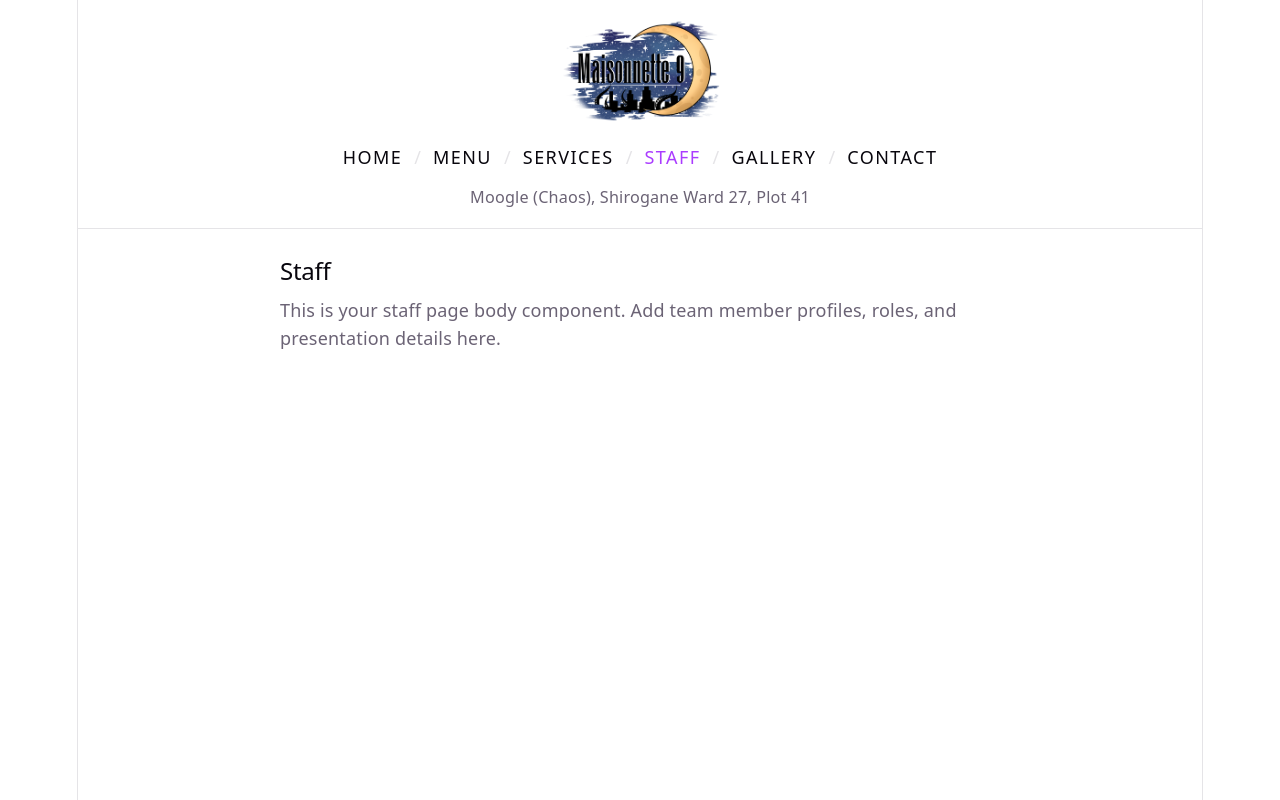
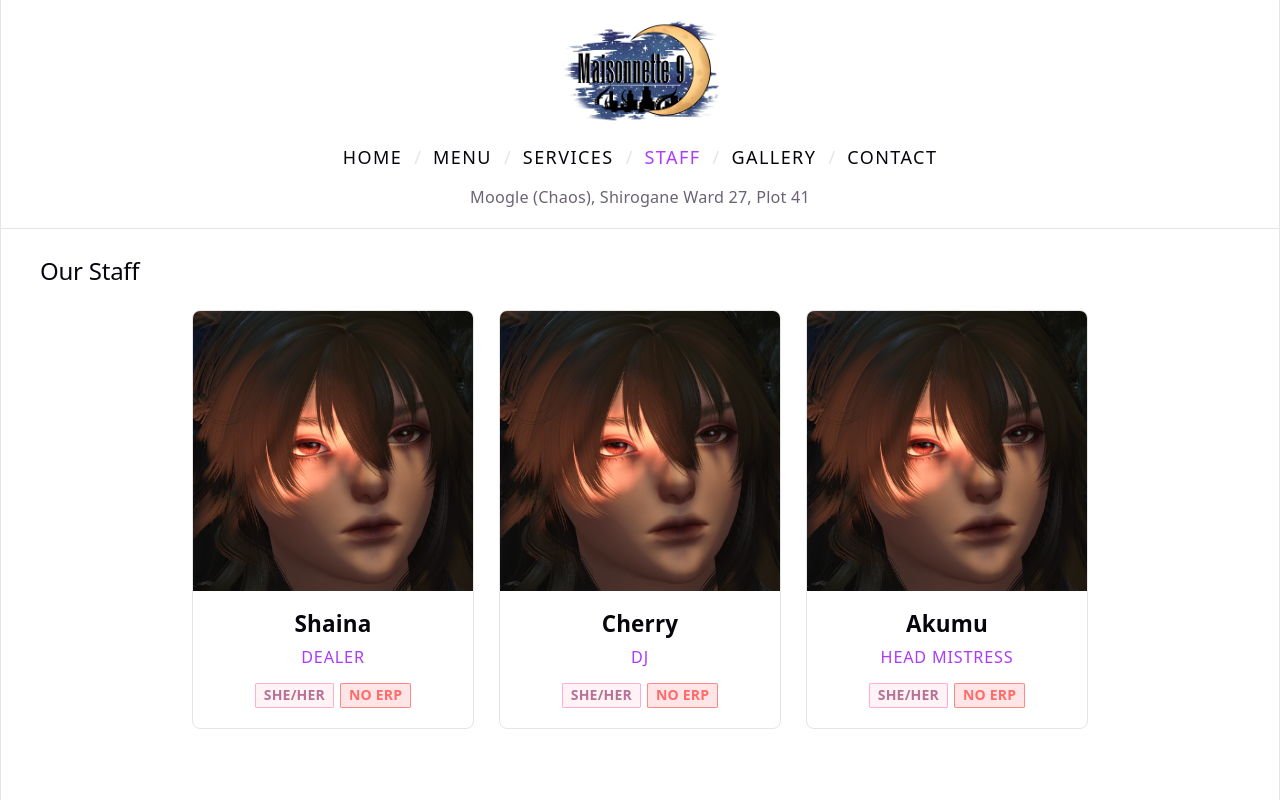
Before and after one commit to RomakaRMKA/heavens-night, a React (Vite) app: page /staff in a window 1280 px wide. Built offline with nearby package versions, Linux system fonts and the light colour scheme.

Commit message:
feat(staff): added staff grid

```diff
--- a/src/Home.css
+++ b/src/Home.css
@@ -175,7 +175,7 @@
 }
 
 .content-panel {
-  max-width: 720px;
+  max-width: 1200px;
   margin: 0 auto;
   text-align: left;
 }
--- /dev/null
+++ b/src/data/staff.json
@@ -0,0 +1,32 @@
+[
+  {
+    "id": 1,
+    "portrait": "src/assets/staff/image.png",
+    "name": "Shaina",
+    "job": "Dealer",
+    "tags": [
+      {"text": "She/Her", "color": "pink"},
+      {"text": "No ERP", "color": "red"}
+    ]
+  },
+  {
+    "id": 2,
+    "portrait": "src/assets/staff/image.png",
+    "name": "Cherry",
+    "job": "DJ",
+    "tags": [
+      {"text": "She/Her", "color": "pink"},
+      {"text": "No ERP", "color": "red"}
+    ]
+  },
+  {
+    "id": 3,
+    "portrait": "src/assets/staff/image.png",
+    "name": "Akumu",
+    "job": "Head Mistress",
+    "tags": [
+      {"text": "She/Her", "color": "pink"},
+      {"text": "No ERP", "color": "red"}
+    ]
+  }
+]
--- a/src/index.css
+++ b/src/index.css
@@ -51,7 +51,7 @@
 }
 
 #root {
-  width: 1126px;
+  width: 1500px;
   max-width: 100%;
   margin: 0 auto;
   text-align: center;
--- /dev/null
+++ b/src/pages/StaffMember.tsx
@@ -0,0 +1,34 @@
+import StaffTag from './StaffTag'
+
+interface Tag {
+  text: string
+  color?: string
+}
+
+interface StaffMemberProps {
+  portrait: string
+  name: string
+  job: string
+  tags: Tag[]
+}
+
+function StaffMember({ portrait, name, job, tags }: StaffMemberProps) {
+  return (
+    <article className="staff-member-card">
+      <div className="staff-member-portrait">
+        <img src={portrait} alt={name} />
+      </div>
+      <div className="staff-member-info">
+        <h3 className="staff-member-name">{name}</h3>
+        <p className="staff-member-job">{job}</p>
+        <div className="staff-member-tags">
+          {tags.map((tag) => (
+            <StaffTag key={`${name}-${tag.text}`} label={tag.text} color={tag.color} />
+          ))}
+        </div>
+      </div>
+    </article>
+  )
+}
+
+export default StaffMember
--- /dev/null
+++ b/src/pages/StaffPage.css
@@ -0,0 +1,166 @@
+.staff-grid {
+  display: flex;
+  gap: 25px;
+  margin-top: 24px;
+  justify-content: center;
+}
+
+.staff-member-card {
+  width: 280px;
+  display: flex;
+  flex-direction: column;
+  border: 1px solid var(--border);
+  border-radius: 8px;
+  overflow: hidden;
+  transition: box-shadow 0.3s ease, transform 0.3s ease;
+  background: var(--bg);
+  align-items: center;
+}
+
+.staff-member-card:hover {
+  box-shadow: var(--shadow);
+  transform: translateY(-4px);
+}
+
+.staff-member-portrait {
+  width: 280px;
+  height: 280px;
+  overflow: hidden;
+  background: var(--code-bg);
+  display: flex;
+  flex-direction: column;
+  align-items: center;
+}
+
+.staff-member-portrait img {
+  width: 280px;
+  height: 280px;
+  object-fit: cover;
+}
+
+.staff-member-info {
+  width: 280px;
+  max-height: 210px;
+  padding: 20px;
+  flex-grow: 1;
+  display: flex;
+  flex-direction: column;
+  align-items: center;
+}
+
+.staff-member-name {
+  margin: 0 0 8px 0;
+  font-size: 1.25rem;
+  font-weight: 600;
+  color: var(--text-h);
+}
+
+.staff-member-job {
+  margin: 0 0 12px 0;
+  font-size: 0.9rem;
+  color: var(--accent);
+  font-weight: 500;
+  text-transform: uppercase;
+  letter-spacing: 0.05em;
+}
+
+.staff-member-tags {
+  width: 100%;
+  display: flex;
+  flex-wrap: wrap;
+  gap: 6px;
+  justify-content: center;
+  margin: 0 10px 0 10px;
+}
+
+.staff-tag {
+  display: inline-flex;
+  align-items: center;
+  padding: 3px 8px;
+  border-radius: 5%;
+  border: 1px solid var(--border);
+  background: var(--code-bg);
+  color: var(--text-h);
+  font-size: 0.78rem;
+  line-height: 1.2;
+  white-space: nowrap;
+  text-transform: uppercase;
+  font-weight: bold;
+}
+
+.staff-tag[data-color="pink"] {
+  background: rgba(255, 192, 203, 0.2);
+  border-color: rgba(255, 105, 180, 0.5);
+  color: #b87295;
+}
+
+.staff-tag[data-color="red"] {
+  background: rgba(255, 0, 0, 0.1);
+  border-color: rgba(255, 0, 0, 0.4);
+  color: #ff6b6b;
+}
+
+.staff-tag[data-color="blue"] {
+  background: rgba(0, 150, 255, 0.1);
+  border-color: rgba(0, 150, 255, 0.4);
+  color: #0096ff;
+}
+
+.staff-tag[data-color="purple"] {
+  background: rgba(170, 59, 255, 0.15);
+  border-color: var(--accent-border);
+  color: var(--accent);
+}
+
+.staff-tag[data-color="green"] {
+  background: rgba(51, 255, 102, 0.15);
+  border-color: rgba(51, 255, 102, 0.4);
+  color: #33ff66;
+}
+
+.staff-tag[data-color="orange"] {
+  background: rgba(255, 165, 0, 0.15);
+  border-color: rgba(255, 165, 0, 0.4);
+  color: #ffa500;
+}
+
+.staff-tag[data-color="yellow"] {
+  background: rgba(255, 215, 0, 0.15);
+  border-color: rgba(255, 215, 0, 0.4);
+  color: #ffd700;
+}
+
+.staff-member-description {
+  margin: 0px 10px 0px 10px;
+  font-size: 0.95rem;
+  color: var(--text);
+  line-height: 1.5;
+  flex-grow: 1;
+  text-align: center;
+}
+
+@media (max-width: 1024px) {
+  .staff-grid {
+    grid-template-columns: repeat(auto-fill, minmax(240px, 1fr));
+    gap: 20px;
+  }
+
+  .staff-member-info {
+    padding: 16px;
+  }
+}
+
+@media (max-width: 640px) {
+  .staff-grid {
+    grid-template-columns: 1fr;
+    gap: 16px;
+  }
+
+  .staff-member-portrait {
+    height: 320px;
+  }
+
+  .staff-member-name {
+    font-size: 1.1rem;
+  }
+}
--- a/src/pages/StaffPage.tsx
+++ b/src/pages/StaffPage.tsx
@@ -1,11 +1,22 @@
+import StaffMember from './StaffMember'
+import './StaffPage.css'
+import staffMembers from '../data/staff.json'
+
 function StaffPage() {
   return (
     <section className="content-panel" id="staff">
-      <h2>Staff</h2>
-      <p>
-        This is your staff page body component. Add team member profiles,
-        roles, and presentation details here.
-      </p>
+      <h2>Our Staff</h2>
+      <div className="staff-grid">
+        {staffMembers.map((member) => (
+          <StaffMember
+            key={member.id}
+            portrait={member.portrait}
+            name={member.name}
+            job={member.job}
+            tags={member.tags}
+          />
+        ))}
+      </div>
     </section>
   )
 }
--- /dev/null
+++ b/src/pages/StaffTag.tsx
@@ -0,0 +1,14 @@
+interface StaffTagProps {
+  label: string
+  color?: string
+}
+
+function StaffTag({ label, color }: StaffTagProps) {
+  return (
+    <span className="staff-tag" data-color={color}>
+      {label}
+    </span>
+  )
+}
+
+export default StaffTag
```
Also changed, not shown: src/assets/staff/image.png (added).
